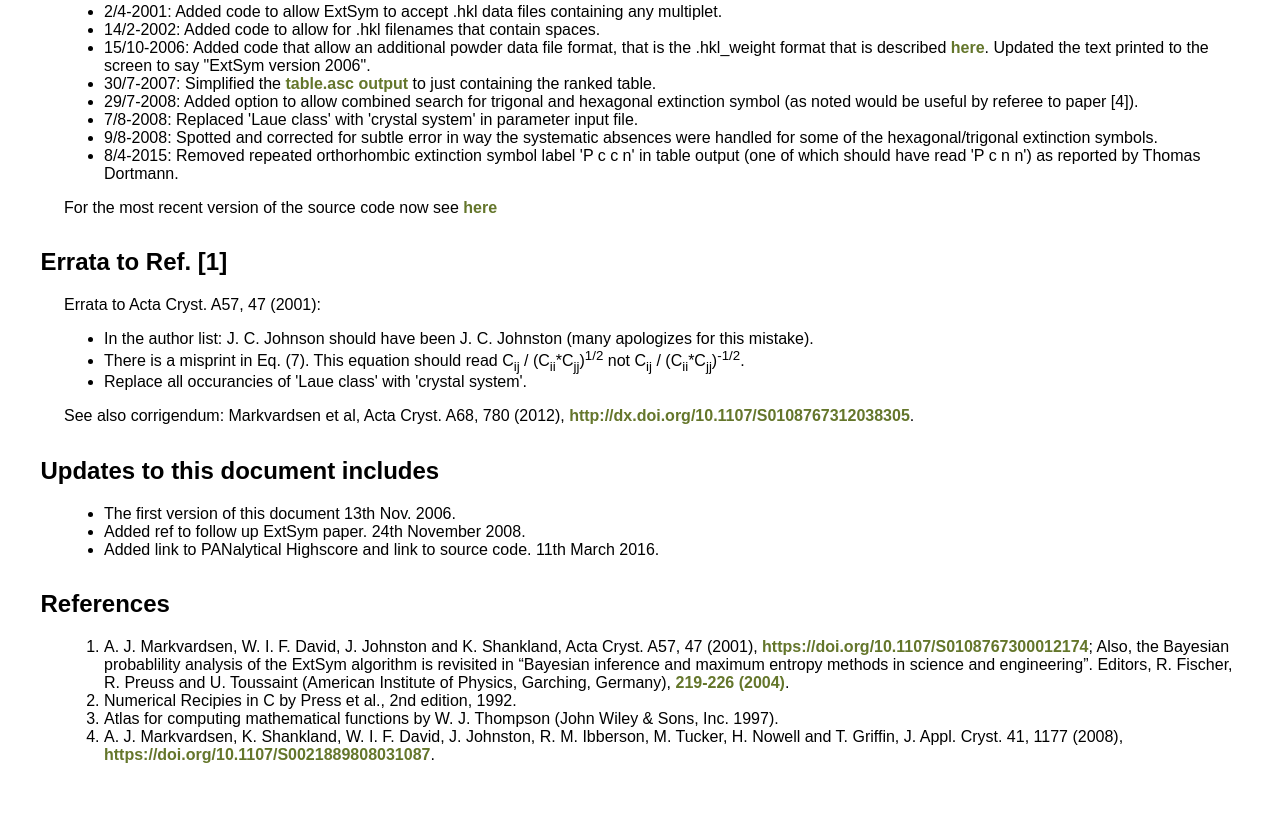
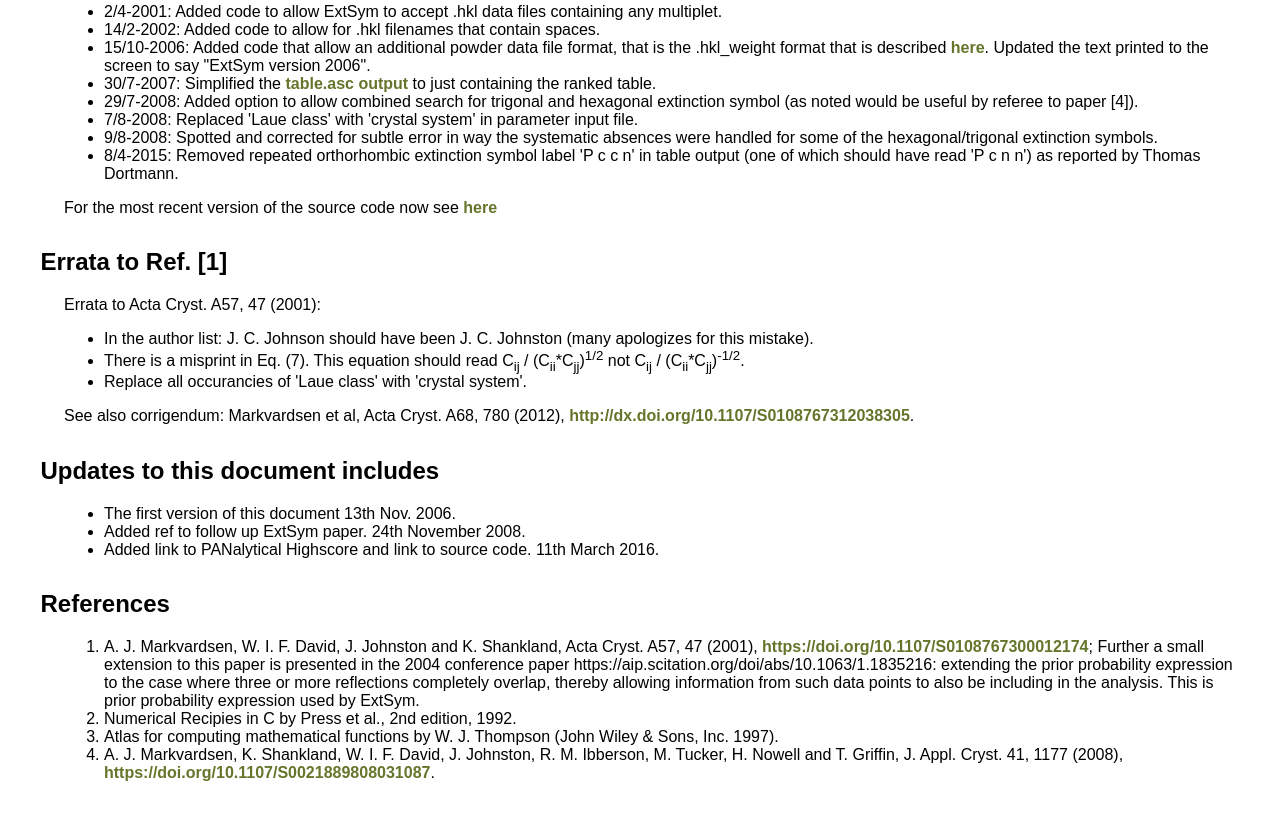
Before and after one commit to Anders-Markvardsen/Anders-Markvardsen.github.io, a plain HTML site: page projects/ExtSym/main.html in a window 1280 px wide. Shown: the part 1572-2392 px from the top of the page. Drawn offline with Linux system fonts and the light colour scheme; no server answers.

Commit message:
Adding missing DOI ref

```diff
--- a/projects/ExtSym/main.html
+++ b/projects/ExtSym/main.html
@@ -92,7 +92,7 @@ pageTracker._trackPageview();
 </ul>
 <h2>References</h2>
 <OL class=references>
-  <LI>A.  J. Markvardsen, W. I. F. David, J. Johnston and K. Shankland, Acta Cryst. A57, 47 (2001), <A href="https://doi.org/10.1107/S0108767300012174">https://doi.org/10.1107/S0108767300012174</A>; Also, the Bayesian probablility analysis of the ExtSym algorithm is revisited  in “Bayesian  inference and maximum entropy methods in science and engineering”. Editors, R.  Fischer, R. Preuss and U. Toussaint (American Institute  of Physics, Garching, Germany),  <a href="../download/maxent-conference04_paper.pdf">219-226 (2004)</a>.</LI>
+  <LI>A.  J. Markvardsen, W. I. F. David, J. Johnston and K. Shankland, Acta Cryst. A57, 47 (2001), <A href="https://doi.org/10.1107/S0108767300012174">https://doi.org/10.1107/S0108767300012174</A>; Further a small extension to this paper is presented in the 2004 conference paper https://aip.scitation.org/doi/abs/10.1063/1.1835216: extending the prior probability expression to the case where three or more reflections completely overlap, thereby allowing information from such data points to also be including in the analysis. This is prior probability expression used by ExtSym.</LI>
   <LI>Numerical Recipies in C by Press et al., 2nd edition, 1992.</LI>
   <LI>Atlas for computing mathematical functions by W. J. Thompson (John Wiley &amp; Sons, Inc. 1997).</LI>
   <LI>A. J. Markvardsen, K. Shankland, W. I. F. David, J. Johnston, R. M. Ibberson, M. Tucker, H. Nowell and T. Griffin, J. Appl. Cryst. 41, 1177 (2008), <A href="https://doi.org/10.1107/S0021889808031087">https://doi.org/10.1107/S0021889808031087</A>. </LI>
```
